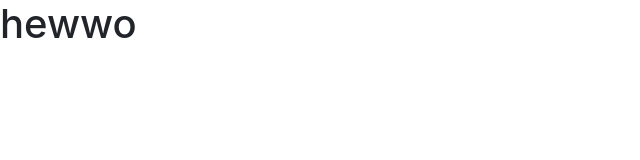
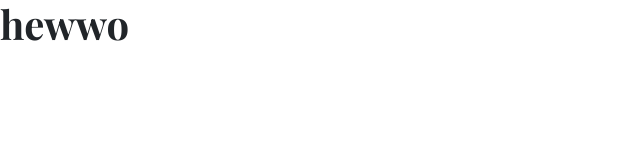
Before and after one commit to Elvirarp92/hair-and-now, a React (Create React App) app in the folder client/: page / in a window 1280 px wide. Shown: the top 160 px of the page, without its empty margins (0-640 px from the left). Built offline with nearby package versions, Linux system fonts and the light colour scheme.

Commit message:
add Google fonts

```diff
--- a/client/src/index.css
+++ b/client/src/index.css
@@ -1,10 +1,11 @@
+@import url('https://fonts.googleapis.com/css2?family=Montserrat:wght@300;400&family=Playfair+Display:wght@700&display=swap');
+
 body {
-  margin: 0;
-  font-family: -apple-system, BlinkMacSystemFont, 'Segoe UI', 'Roboto', 'Oxygen',
-    'Ubuntu', 'Cantarell', 'Fira Sans', 'Droid Sans', 'Helvetica Neue',
-    sans-serif;
-  -webkit-font-smoothing: antialiased;
-  -moz-osx-font-smoothing: grayscale;
+  font-family: 'Montserrat', sans-serif;
+}
+
+h1, h2 {
+  font-family: 'Playfair Display', serif;
 }
 
 code {
```
